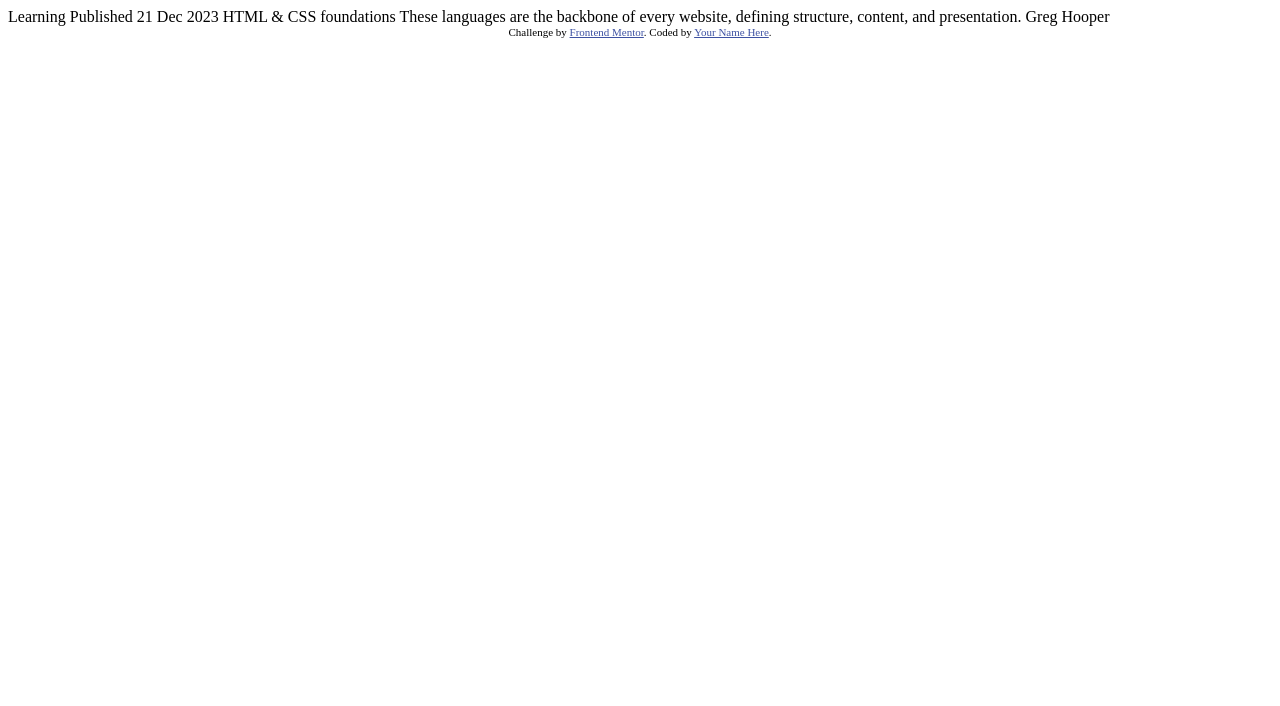
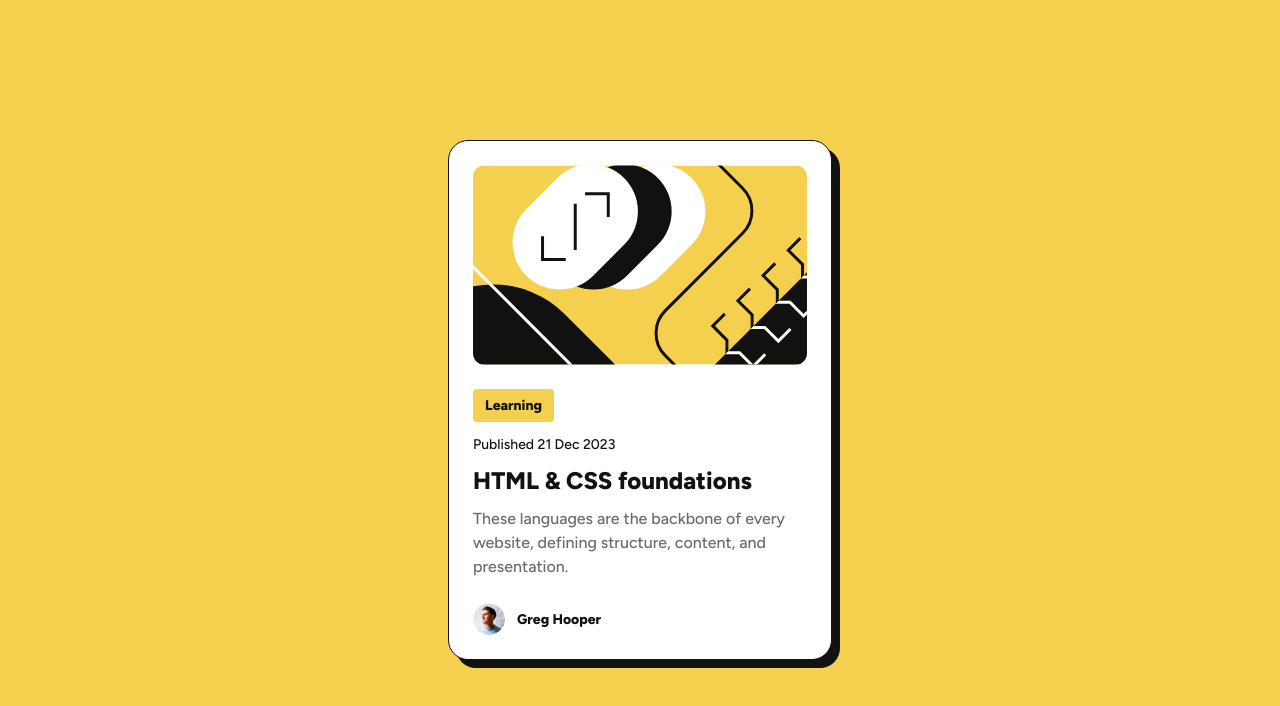
Before and after one commit to ReemaBahabri/blog-preview-card, a plain HTML site: page index.html in a window 1280 px wide. Drawn offline with Linux system fonts and the light colour scheme.

Commit message:
Finalize blog preview card solution

```diff
--- a/index.html
+++ b/index.html
@@ -1,34 +1,52 @@
 <!DOCTYPE html>
 <html lang="en">
 <head>
-  <meta charset="UTF-8">
-  <meta name="viewport" content="width=device-width, initial-scale=1.0"> <!-- displays site properly based on user's device -->
-
+  <meta charset="UTF-8" />
+  <meta name="viewport" content="width=device-width, initial-scale=1.0" />
   <link rel="icon" type="image/png" sizes="32x32" href="./assets/images/favicon-32x32.png">
-
   <title>Frontend Mentor | Blog preview card</title>
 
-  <!-- Feel free to remove these styles or customise in your own stylesheet 👍 -->
-  <style>
-    .attribution { font-size: 11px; text-align: center; }
-    .attribution a { color: hsl(228, 45%, 44%); }
-  </style>
+  <!-- Google Font: Figtree (500, 800) -->
+  <link rel="preconnect" href="https://fonts.googleapis.com">
+  <link rel="preconnect" href="https://fonts.gstatic.com" crossorigin>
+  <link href="https://fonts.googleapis.com/css2?family=Figtree:wght@500;800&display=swap" rel="stylesheet">
+
+  <link rel="stylesheet" href="style.css" />
 </head>
+
 <body>
+  <main class="page">
+    <article class="card">
+      <img
+        class="card__image"
+        src="assets/images/illustration-article.svg"
+        alt=""
+      />
 
-  Learning
+      <span class="badge">Learning</span>
 
-  Published 21 Dec 2023
+      <p class="date">
+        Published <time datetime="2023-12-21">21 Dec 2023</time>
+      </p>
 
-  HTML & CSS foundations
+      <h2 class="title">
+        <a href="#" class="title__link">HTML &amp; CSS foundations</a>
+      </h2>
 
-  These languages are the backbone of every website, defining structure, content, and presentation.
+      <p class="description">
+        These languages are the backbone of every website, defining structure,
+        content, and presentation.
+      </p>
 
-  Greg Hooper
-
-  <div class="attribution">
-    Challenge by <a href="https://www.frontendmentor.io?ref=challenge" target="_blank">Frontend Mentor</a>.
-    Coded by <a href="#">Your Name Here</a>.
-  </div>
+      <div class="author">
+        <img
+          class="avatar"
+          src="assets/images/image-avatar.webp"
+          alt="Greg Hooper"
+        />
+        <span class="author__name">Greg Hooper</span>
+      </div>
+    </article>
+  </main>
 </body>
 </html>
--- /dev/null
+++ b/style.css
@@ -0,0 +1,171 @@
+/* =========================
+   CSS Variables (Style Guide)
+   ========================= */
+:root {
+  --yellow: hsl(47, 88%, 63%);
+  --white: hsl(0, 0%, 100%);
+  --gray-500: hsl(0, 0%, 42%);
+  --gray-950: hsl(0, 0%, 7%);
+}
+
+/* =========================
+   Minimal reset
+   ========================= */
+*,
+*::before,
+*::after {
+  box-sizing: border-box;
+}
+
+body {
+  margin: 0;
+}
+
+img {
+  display: block;
+  max-width: 100%;
+}
+
+h2,
+p {
+  margin: 0;
+}
+
+/* =========================
+   Page layout
+   ========================= */
+/* I’m using Flex here because I only need one-direction alignment
+   (centering a single card vertically and horizontally) */
+.page {
+  min-height: 100vh;
+  display: flex;
+  justify-content: center;
+  align-items: center;
+
+  /* Extra padding so the card doesn’t touch the screen edges on mobile */
+  padding: 24px;
+
+  background-color: var(--yellow);
+  font-family: "Figtree", sans-serif;
+  color: var(--gray-950);
+  line-height: 1.5;
+}
+
+/* =========================
+   Card
+   ========================= */
+/* Flex column is perfect here because the content flows vertically */
+.card {
+  /* 327px (mobile) -> grows smoothly -> 384px (desktop), no media queries */
+  width: clamp(327px, 32vw, 384px);
+
+  background-color: var(--white);
+  border: 1px solid var(--gray-950);
+  border-radius: 20px;
+  padding: 24px;
+
+  /* Shadow matches the challenge style */
+  box-shadow: 8px 8px 0 var(--gray-950);
+
+  display: flex;
+  flex-direction: column;
+  gap: 12px;
+
+  /* Polished feel */
+  transition: transform 150ms ease, box-shadow 150ms ease;
+}
+
+/* Hover and focus states (focus-within triggers when link is focused) */
+.card:hover,
+.card:focus-within {
+  transform: translateY(-2px);
+  box-shadow: 12px 12px 0 var(--gray-950);
+}
+
+/* =========================
+   Image
+   ========================= */
+/* The design has slightly more space under the image,
+   so I add margin-bottom in addition to the gap */
+.card__image {
+  border-radius: 12px;
+  margin-bottom: 12px;
+}
+
+/* =========================
+   Badge
+   ========================= */
+.badge {
+  align-self: flex-start;
+  background-color: var(--yellow);
+  padding: 6px 12px;
+  border-radius: 4px;
+
+  font-size: clamp(12px, 1.2vw, 14px);
+  font-weight: 800;
+}
+
+/* =========================
+   Date
+   ========================= */
+.date {
+  font-size: clamp(12px, 1.2vw, 14px);
+  font-weight: 500;
+}
+
+/* =========================
+   Title
+   ========================= */
+.title {
+  /* Slightly smaller on mobile and larger on desktop, without media queries */
+  font-size: clamp(20px, 2.2vw, 24px);
+  font-weight: 800;
+  line-height: 1.2;
+}
+
+.title__link {
+  color: inherit;
+  text-decoration: none;
+}
+
+.title__link:hover {
+  color: var(--yellow);
+}
+
+/* Accessible focus style for keyboard users */
+.title__link:focus-visible {
+  outline: 2px solid var(--gray-950);
+  outline-offset: 4px;
+  border-radius: 2px;
+}
+
+/* =========================
+   Description
+   ========================= */
+.description {
+  /* Slightly smaller on mobile, reaches 16px on larger screens */
+  font-size: clamp(14px, 1.6vw, 16px);
+  font-weight: 500;
+  color: var(--gray-500);
+
+  /* Extra spacing before author (matches design) */
+  margin-bottom: 12px;
+}
+
+/* =========================
+   Author
+   ========================= */
+.author {
+  display: flex;
+  align-items: center;
+  gap: 12px;
+
+  font-size: 14px;
+  font-weight: 800;
+}
+
+.avatar {
+  width: 32px;
+  height: 32px;
+  border-radius: 50%;
+}
```
Also changed, not shown: assets/images/screenshot.jpg (added), 2 other files.
